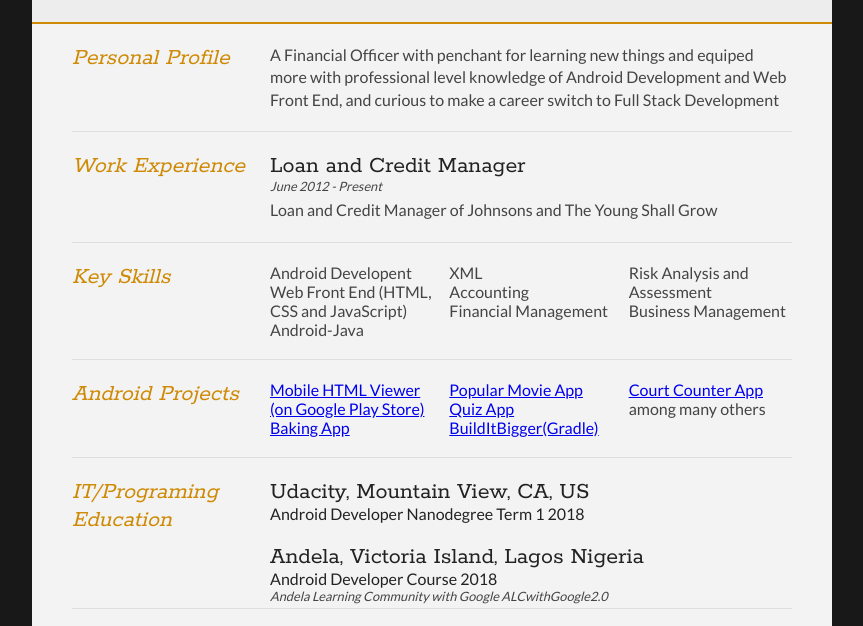
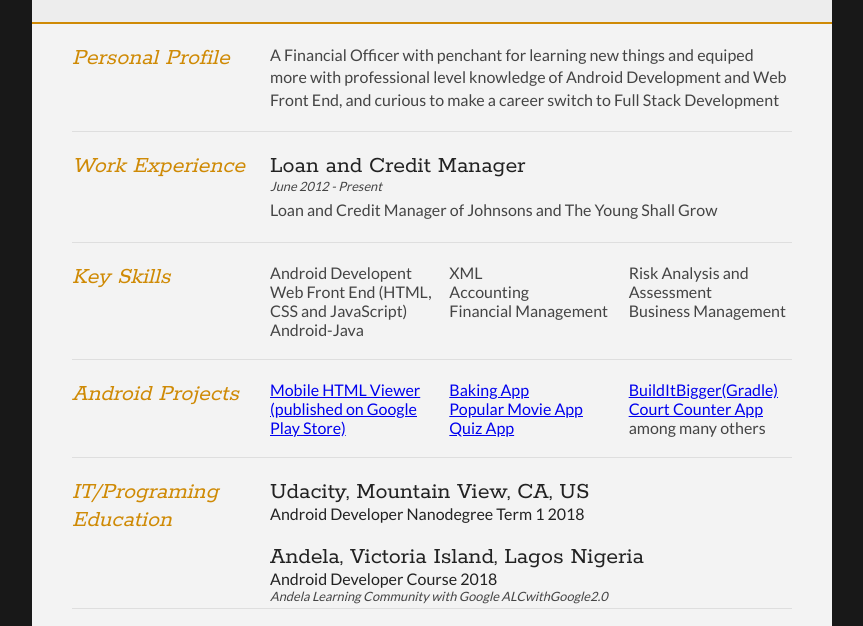
Before and after one commit to ShowYoungg/MyCV, a plain HTML site: page index.html in a window 1280 px wide. Shown: the part 168-794 px from the top of the page, without its empty margins (208-1071 px from the left). Drawn offline with Linux system fonts and the light colour scheme.

Commit message:
Update index.html

```diff
--- a/index.html
+++ b/index.html
@@ -94,7 +94,7 @@
 
 				<div class="sectionContent">
 					<ul class="keySkills">
-						<li><a href="https://play.google.com/store/apps/details?id=com.soyombo.soyinka.mobilehtmlviewer&hl=en" target="_blank">Mobile HTML Viewer (on Google Play Store)</a></li>
+						<li><a href="https://play.google.com/store/apps/details?id=com.soyombo.soyinka.mobilehtmlviewer&hl=en" target="_blank">Mobile HTML Viewer (published on Google Play Store)</a></li>
 						<li><a href="https://github.com/ShowYoungg/Baking_App" target="_blank">Baking App</a></li>
 						<li><a href="https://github.com/ShowYoungg/PopularMovieApp_2" target="_blank">Popular Movie App</a></li>
 						<li><a href="https://github.com/ShowYoungg/Quiz_App" target="_blank">Quiz App</a></li>
```
